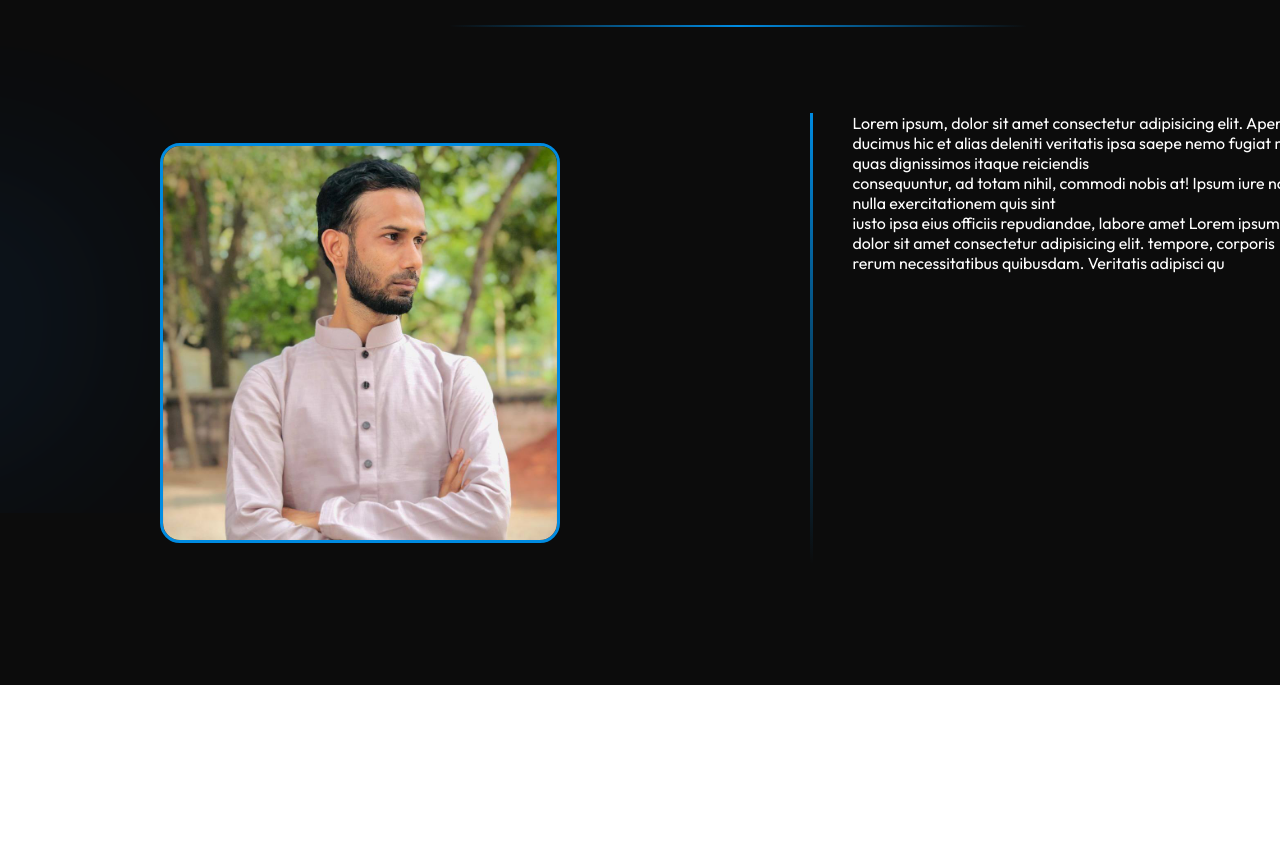
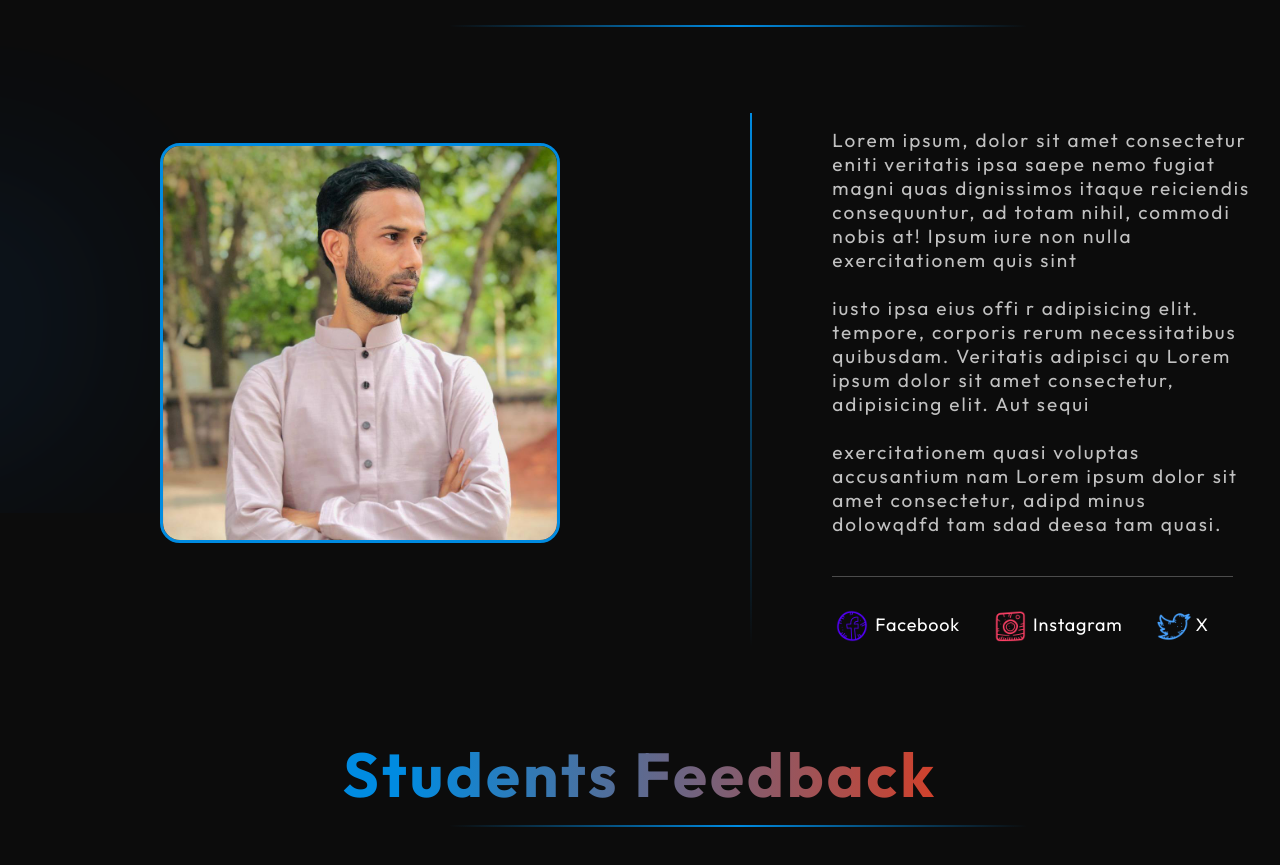
Before and after one commit to emon-shikder2217/Mass-English, a React (Vite) app: page / in a window 1280 px wide. Shown: the part 2536-3401 px from the top of the page. Before the commit the page ends 3221 px from the top, so only its background shows below. Built offline with nearby package versions, Linux system fonts and the light colour scheme; a web font is replaced by a local one.

Commit message:
initial commit

```diff
--- a/src/components/LeadInstructure/Instructure.css
+++ b/src/components/LeadInstructure/Instructure.css
@@ -69,6 +69,8 @@
     -webkit-background-clip: text;
 
     -webkit-text-fill-color: transparent;
+
+    letter-spacing: 3px;
 
  }
 
@@ -153,7 +155,7 @@
 
   .insLine {
 
-    width: 2.5px;
+    width: 2.3px;
 
     height: 100%;
 
@@ -161,7 +163,7 @@
 
     grid-area: 1 / 2 / 2 / 3;
 
-    margin-left: 250px;
+    margin-left: 190px;
 
   }
 
@@ -176,8 +178,21 @@
 
     color: #fff;
 
-    width: 100%;
+    width: 80%;
 
-    margin-left: 40px;
+    margin-left: 80px;
 
   }
+
+  .insContent p {
+
+    font-size: 19px;
+
+    letter-spacing: 2px;
+
+    margin-top: 15px;
+
+    color: #e8e8e8d2;
+
+
+  }
--- a/src/components/LeadInstructure/Instructure.jsx
+++ b/src/components/LeadInstructure/Instructure.jsx
@@ -1,27 +1,69 @@
-import React from 'react'
-import './Instructure.css';
-import instructureImg from '../../assets/mentor.png';
-
+import React from "react";
+import "./Instructure.css";
+import instructureImg from "../../assets/mentor.png";
+import facebook from "../../assets/facebook.png";
+import ig from "../../assets/ig.png";
+import x from "../../assets/x.png";
 
 const Instructure = () => {
   return (
-    <div className='leadInstructure'>
+    <div className="leadInstructure">
       <div className="insTitle">
-          <h1>Lead <span>Instructure</span></h1>
+        <h1>
+          Lead <span>Instructure</span>
+        </h1>
       </div>
       <div className="instrucutreContainer">
         <div className="insImg">
-              <img src={instructureImg}
+          <img
+            src={instructureImg}
             alt="instructure"
-              className='instructureImg' />
+            className="instructureImg"
+          />
         </div>
         <div className="insLine"></div>
         <div className="insContent">
-              <p>Lorem ipsum, dolor sit amet consectetur adipisicing elit. Aperiam ducimus hic et alias deleniti veritatis ipsa saepe nemo fugiat magni quas dignissimos itaque reiciendis <br /> consequuntur, ad totam nihil, commodi nobis at! Ipsum iure non nulla exercitationem quis sint <br /> iusto ipsa eius officiis repudiandae, labore amet Lorem ipsum dolor sit amet consectetur adipisicing elit. tempore, corporis rerum necessitatibus quibusdam. Veritatis adipisci qu</p>
+          <p>
+            Lorem ipsum, dolor sit amet consectetur eniti veritatis ipsa saepe
+            nemo fugiat magni quas dignissimos itaque reiciendis consequuntur,
+            ad totam nihil, commodi nobis at! Ipsum iure non nulla
+            exercitationem quis sint <br /> <br /> iusto ipsa eius offi r
+            adipisicing elit. tempore, corporis rerum necessitatibus quibusdam.
+            Veritatis adipisci qu Lorem ipsum dolor sit amet consectetur,
+            adipisicing elit. Aut sequi <br /> <br /> exercitationem quasi
+            voluptas accusantium nam Lorem ipsum dolor sit amet consectetur,
+            adipd minus dolowqdfd tam sdad deesa tam quasi.
+          </p>
+
+          <div className="line"></div>
+
+          <div className="socialMediaTutor">
+            <a
+              href="https://www.facebook.com/belal.hossain.797444"
+              target="_blank"
+            >
+              <div className="fb">
+                <img src={facebook} alt="" />
+                <p>Facebook</p>
+              </div>
+            </a>
+            <a href="#" className="iga">
+              <div className="ig">
+                <img src={ig} alt="Ig" />
+                <p>Instagram</p>
+              </div>
+            </a>
+            <a href="#" className="xa">
+              <div className="x">
+                <img src={x} alt="X" />
+                <p>X</p>
+              </div>
+            </a>
           </div>
         </div>
       </div>
-  )
-}
+    </div>
+  );
+};
 
-export default Instructure
+export default Instructure;
--- /dev/null
+++ b/src/components/ReviewPage/Review.css
@@ -0,0 +1,14 @@
+
+
+ .review {
+
+
+    min-height: 100vh;
+
+    background: #0c0c0c;
+
+    position: relative;
+
+    font-family: 'outfit', sans-serif;
+
+ }
--- /dev/null
+++ b/src/components/ReviewPage/Review.jsx
@@ -0,0 +1,15 @@
+import React from 'react'
+import './Review.css';
+const Review = () => {
+  return (
+    <div className='review'>
+            <div className="insTitle">
+        <h1>
+          Students <span>Feedback</span>
+        </h1>
+      </div>
+    </div>
+  )
+}
+
+export default Review
--- a/src/pages/Home/Home.jsx
+++ b/src/pages/Home/Home.jsx
@@ -1,8 +1,10 @@
 import Header from '../../components/header/Header';
 import Hero from '../../components/Hero/Hero';
 import Instructure from '../../components/LeadInstructure/Instructure';
+import Review from '../../components/ReviewPage/Review';
 import Timeline from '../../components/TimeLine/TimeLine';
 import './Home.css';
+
 
 const Home = () => {
     return (
@@ -12,8 +14,9 @@ const Home = () => {
                 <Hero />
                 <Timeline />
                 <Instructure />
+                <Review />
             </div>
         </>
     )
 }
-export default Home
+export default Home;
```
Also changed, not shown: src/assets/timeline-image.png (added). Lines whose indentation alone changed are shown as unchanged.
